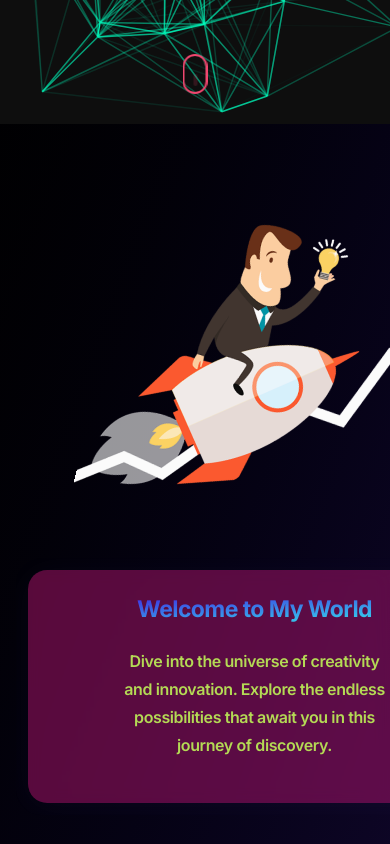
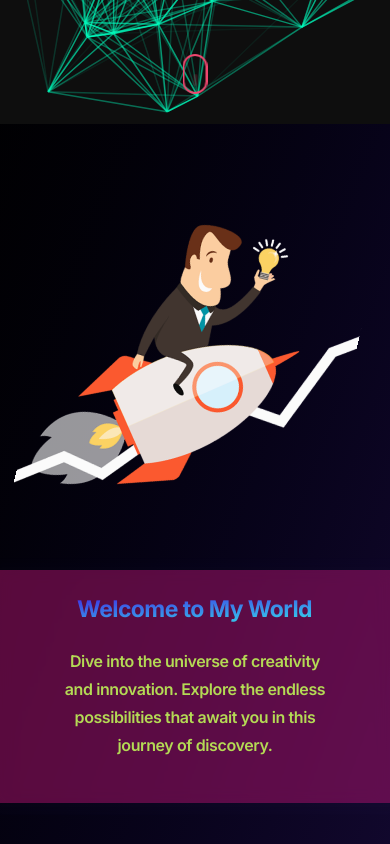
Before and after one commit to Freezler/profile-react, a React (Vite) app: page / in a window 390 px wide. Shown: the part 720-1564 px from the top of the page. Built offline with nearby package versions, Linux system fonts and the light colour scheme.

Commit message:
fix: grid gallery on mobilescreens

```diff
--- a/src/components/LargeWelcome.tsx
+++ b/src/components/LargeWelcome.tsx
@@ -4,7 +4,7 @@ export function LargeWelcome() {
   return (
     <div className="relative mb-12 w-full h-[84vh] overflow-hidden text-white">
 
-      <div className="flex md:flex-row flex-col justify-center items-center place-items-center gap-0 w-full h-[100svh]">
+      <div className="flex md:flex-row flex-col justify-center items-center place-items-center gap-0 max-w-[100svw] h-[100svh]">
 
         <div className="z-0 flex justify-center items-center mb-8">
           <Image />
--- a/src/index.css
+++ b/src/index.css
@@ -1053,3 +1053,11 @@ img {
     animation: none;
   }
 }
+
+@media (max-width: 500px) {
+  .gallery {
+    grid-template-columns: repeat(auto-fit, minmax(80px, 1fr));
+    grid-gap: 8px;
+    padding: 0 4px;
+  }
+}
```
